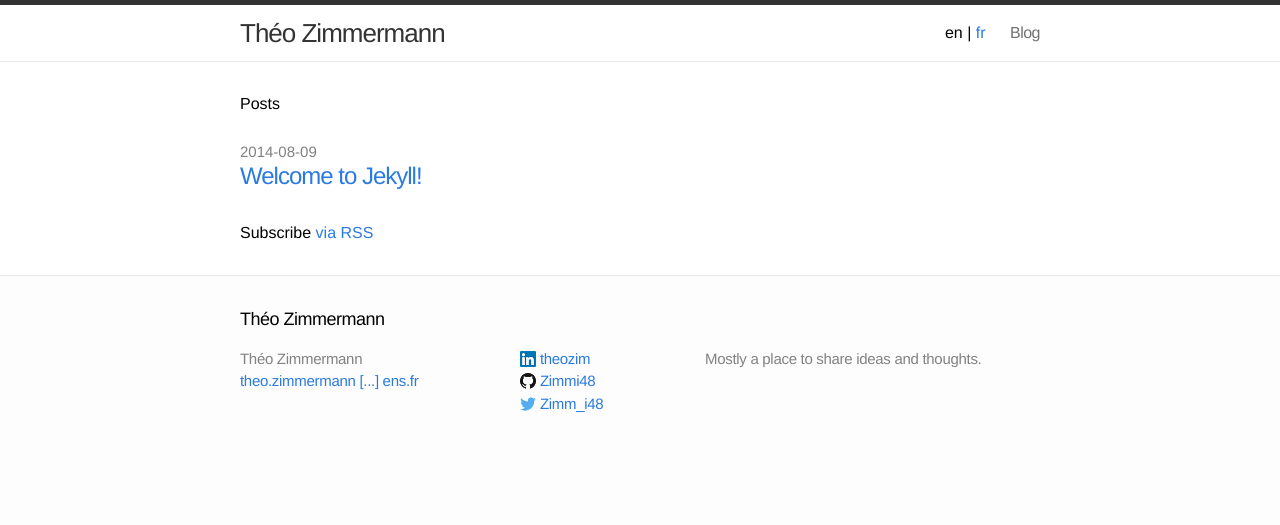
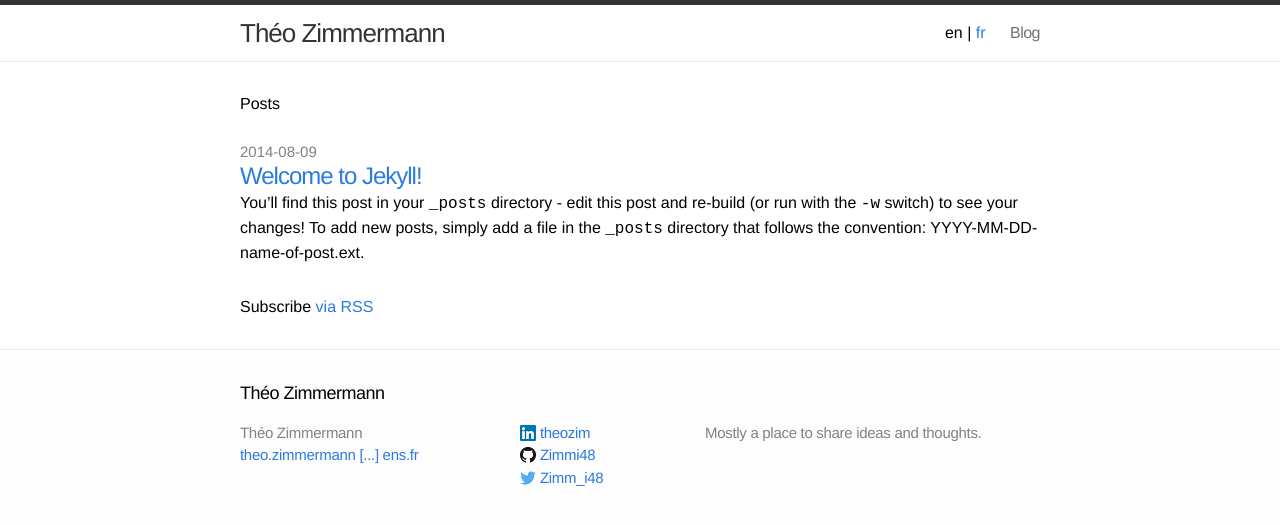
Before and after one commit to Zimmi48/zimmi48.github.io, a Jekyll site: the page built from blog-en.html, in a window 1280 px wide. Shown: the top 525 px of the page. Built offline with Jekyll 4.4.1, drawn with Linux system fonts in a browser that asks for light colours.

Commit message:
gives short URL info

```diff
--- a/_config.yml
+++ b/_config.yml
@@ -19,10 +19,12 @@
     baseurl: ""
     description: "Mostly a place to share ideas and thoughts."
     translation: "lire en français"
+    short: "Short URL:"
   fr:
     baseurl: "/accueil"
     description: "Un endroit où partager des idées."
     translation: "read in English"
+    short: "Lien abrégé :"
 
 # Redirects function for short URLs
 gems:
--- a/_layouts/post.html
+++ b/_layouts/post.html
@@ -5,7 +5,7 @@
 
 	<header class="post-header">
 		<h1>{{ page.title }}</h1>
-		<p class="meta">{{ page.date | date: "%Y-%m-%d" }}{% if page.author %} • {{ page.author }}{% endif %}{% if page.meta %} • {{ page.meta }}{% endif %}</p>
+		<p class="meta">{{ page.date | date: "%Y-%m-%d" }}{% if page.author %} • {{ page.author }}{% endif %}{% if page.meta %} • {{ page.meta }}{% endif %}{% if page.redirect_from %} • {{ site.t[site.lang].short }} <a href="{{ page.redirect_from }}">{{ page.redirect_from }}</a>{% endif %}</p>
 	</header>
 
 	<article class="post-content">
--- a/blog-en.html
+++ b/blog-en.html
@@ -15,6 +15,7 @@
       <li>
         <span class="post-date">{{ post.date | date: "%Y-%m-%d" }}</span>
         <a class="post-link" href="{{ post.url | prepend: site.baseurl }}">{{ post.title }}</a>
+		{{ post.excerpt }}
       </li>
     {% endfor %}
   </ul>
--- a/blog.html
+++ b/blog.html
@@ -15,6 +15,7 @@
       <li>
         <span class="post-date">{{ post.date | date: "%Y-%m-%d" }}</span>
         <a class="post-link" href="{{ post.url | prepend: site.baseurl }}">{{ post.title }}</a>
+		{{ post.excerpt }}
       </li>
     {% endfor %}
   </ul>
```
